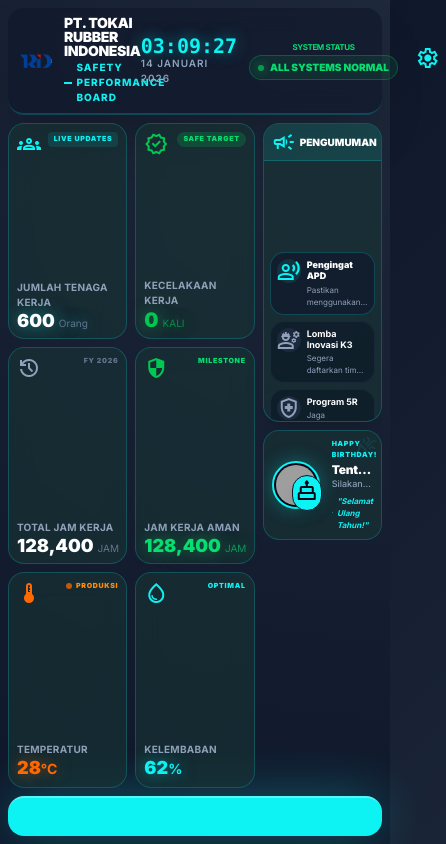
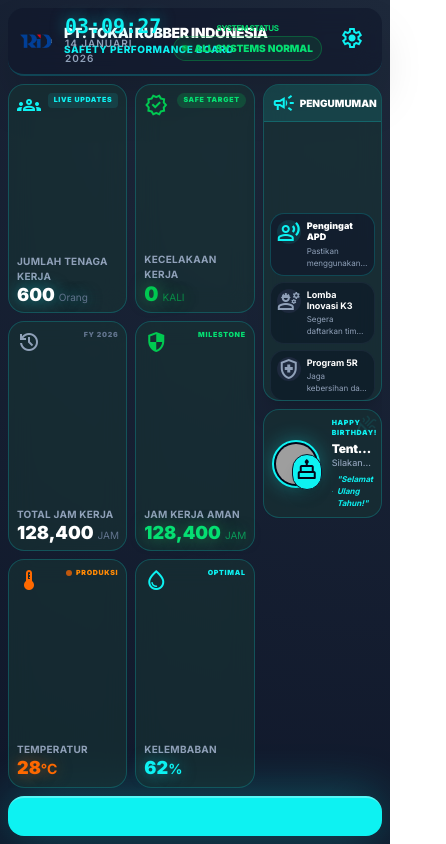
Before and after one commit to Ari-Golden/tokai, a Next.js app: page / in a window 390 px wide. Shown: the whole page, 446 px wide, since content can reach past the window. Built offline with nearby package versions, Linux system fonts and the light colour scheme; grey boxes are pictures that could not be loaded.

Commit message:
feat: improve header layout by preventing text wrapping, controlling element shrinkage, and removing the separator line.

```diff
--- a/components/information-board.tsx
+++ b/components/information-board.tsx
@@ -88,17 +88,16 @@ export function InformationBoard() {
         {/* Header - Compact for HD */}
         <header className="flex items-center justify-between border-b-2 border-[#0df2f2]/20 bg-slate-900/60 rounded-lg md:rounded-xl px-3 md:px-5 xl:px-8 py-2 md:py-3 xl:py-4 mb-2 md:mb-3 xl:mb-4 shadow-2xl backdrop-blur-md shrink-0">
           {/* Logo & Title */}
-          <div className="flex items-center gap-3 md:gap-4 xl:gap-6">
+          <div className="flex items-center gap-3 md:gap-4 xl:gap-6 min-w-0">
             <img
               src="/tokai.png"
               alt="Tokai Logo"
-              className="h-8 md:h-10 xl:h-14 w-auto object-contain"
+              className="h-8 md:h-10 xl:h-14 w-auto object-contain shrink-0"
             />
-            <div>
-              <h1 className="text-white text-sm md:text-lg xl:text-2xl font-black leading-none tracking-tight">PT. TOKAI RUBBER INDONESIA</h1>
-              <div className="flex items-center gap-1 md:gap-2 mt-0.5">
-                <div className="h-0.5 w-4 md:w-6 bg-[#0df2f2]"></div>
-                <p className="text-[#0df2f2] text-[10px] md:text-xs xl:text-sm font-extrabold tracking-[0.1em] uppercase">Safety Performance Board</p>
+            <div className="min-w-0">
+              <h1 className="text-white text-sm md:text-lg xl:text-2xl font-black leading-none tracking-tight whitespace-nowrap">PT. TOKAI RUBBER INDONESIA</h1>
+              <div className="flex items-center gap-1.5 md:gap-2 mt-0.5 md:mt-1">
+                <p className="text-[#0df2f2] text-[10px] md:text-xs xl:text-sm font-extrabold tracking-wider uppercase whitespace-nowrap">Safety Performance Board</p>
               </div>
             </div>
           </div>
```
